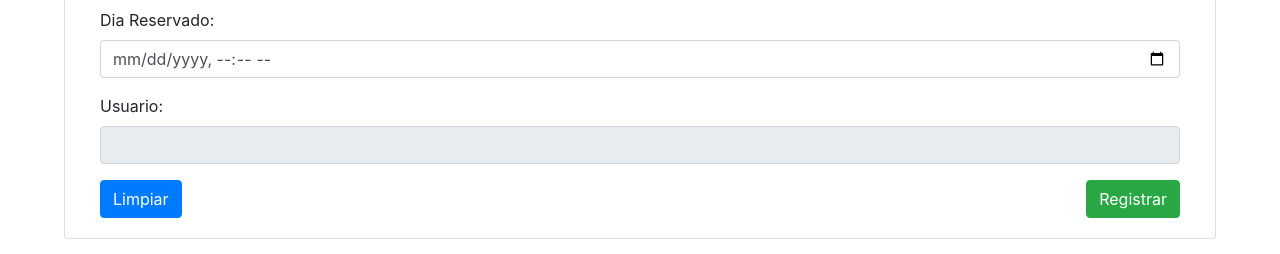
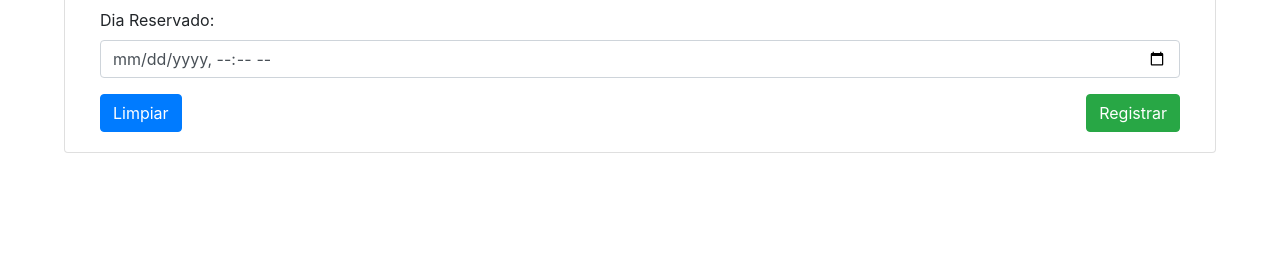
Before and after one commit to Denisse-bot/tutorial, a Django app: template core/templates/core/crear_reserva.html in a window 1280 px wide. Shown: the part 542-796 px from the top of the page. Run offline with Django 3.2, Linux system fonts and the light colour scheme; the template is opened without the code that fills it, so the values that code supplies are empty; the visitor is signed in with stand-in values (Sample User, id 1); some libraries are stand-ins or nearby versions.

Commit message:
hidden user reserva

```diff
--- a/core/templates/core/crear_reserva.html
+++ b/core/templates/core/crear_reserva.html
@@ -55,7 +55,7 @@
       </div> -->
 
       {% if user.is_authenticated == True %}
-      <div class="form-group" style="display: block;">
+      <div class="form-group" style="display: none;">
           <label for="usuario">Usuario:</label>
           <input type="text" class="form-control" id="usuario"  placeholder="{{ usuario }}" disabled value="" name="usuario" >
           <div class="valid-feedback">Ok.</div>
```
